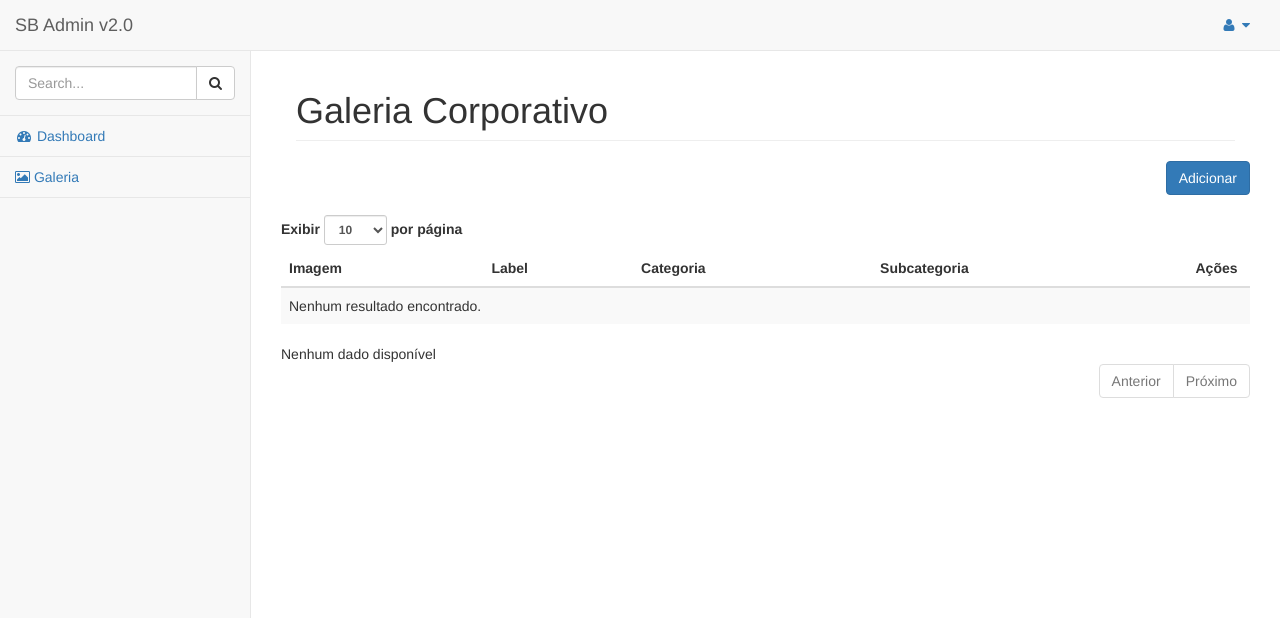
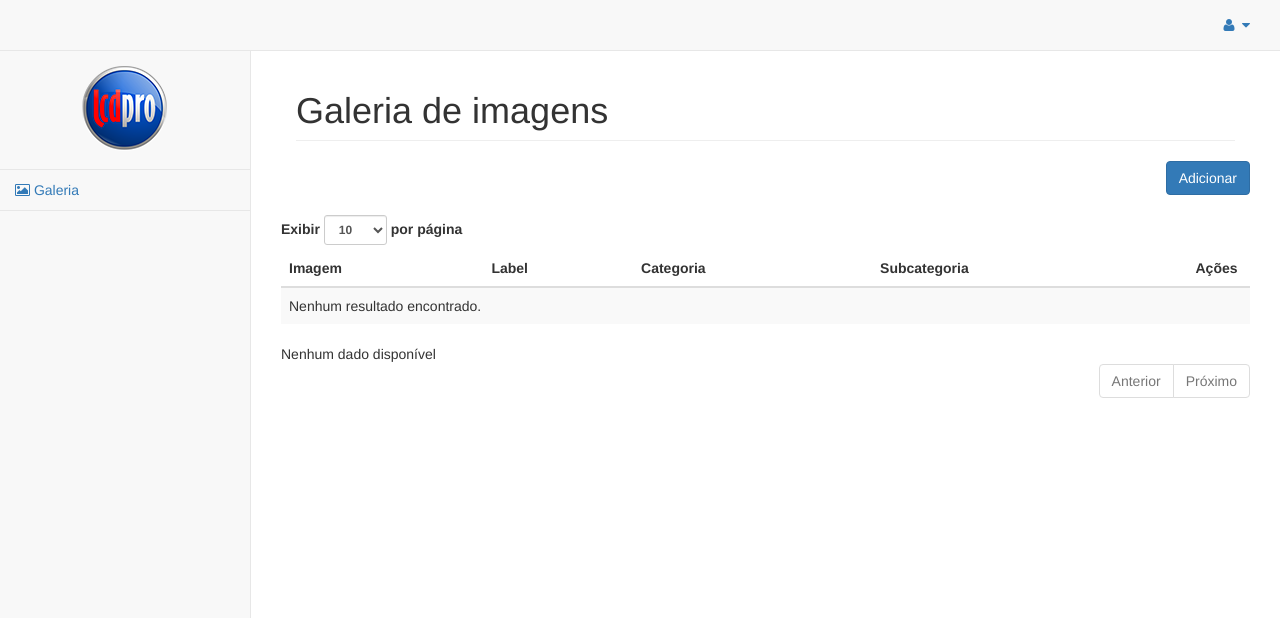
Before and after one commit to guisedassari/lcd, a CodeIgniter app: page /lcd/index.php/welcome/index in a window 1280 px wide. Shown: the top 618 px of the page. Run offline with CodeIgniter, Linux system fonts and the light colour scheme; the visitor is signed in with stand-in values (Sample User, id 1); data that the repository does not hold is empty.

Commit message:
melhorias

```diff
--- a/application/views/painel/galerias/index.php
+++ b/application/views/painel/galerias/index.php
@@ -1,6 +1,6 @@
 <div class="row">
     <div class="col-lg-12">
-        <h1 class="page-header">Galeria Corporativo</h1>
+        <h1 class="page-header">Galeria de imagens</h1>
     </div>
 </div>
 <!-- /.row -->
--- a/application/views/painel/menus/cabecalho.php
+++ b/application/views/painel/menus/cabecalho.php
@@ -38,7 +38,6 @@ if (!($_SESSION['usuario_logado'])) {
                         <span class="icon-bar"></span>
                         <span class="icon-bar"></span>
                     </button>
-                    <a class="navbar-brand" href="index.html">SB Admin v2.0</a>
                 </div>
                 <!-- /.navbar-header -->
                 <ul class="nav navbar-top-links navbar-right">
@@ -57,21 +56,9 @@ if (!($_SESSION['usuario_logado'])) {
                 <div class="navbar-default sidebar" role="navigation">
                     <div class="sidebar-nav navbar-collapse">
                         <ul class="nav" id="side-menu">
-                            <li class="sidebar-search">
-                                <div class="input-group custom-search-form">
-                                    <input type="text" class="form-control" placeholder="Search...">
-                                    <span class="input-group-btn">
-                                        <button class="btn btn-default" type="button">
-                                            <i class="fa fa-search"></i>
-                                        </button>
-                                    </span>
-                                </div>
-                                <!-- /input-group -->
+                            <li class="sidebar-search text-center">
+                                <?= img('assets/site/img/logo.png', FALSE, array('class' => 'logo-login')); ?>
                             </li>
-                            <li>
-                                <a href="#"><i class="fa fa-dashboard fa-fw"></i> Dashboard</a>
-                            </li>
-
                             <li>
                                 <?= anchor('welcome/index', '<i class="fa fa-picture-o" aria-hidden="true"></i> Galeria', array('class' => '')); ?>
                             </li>
```
